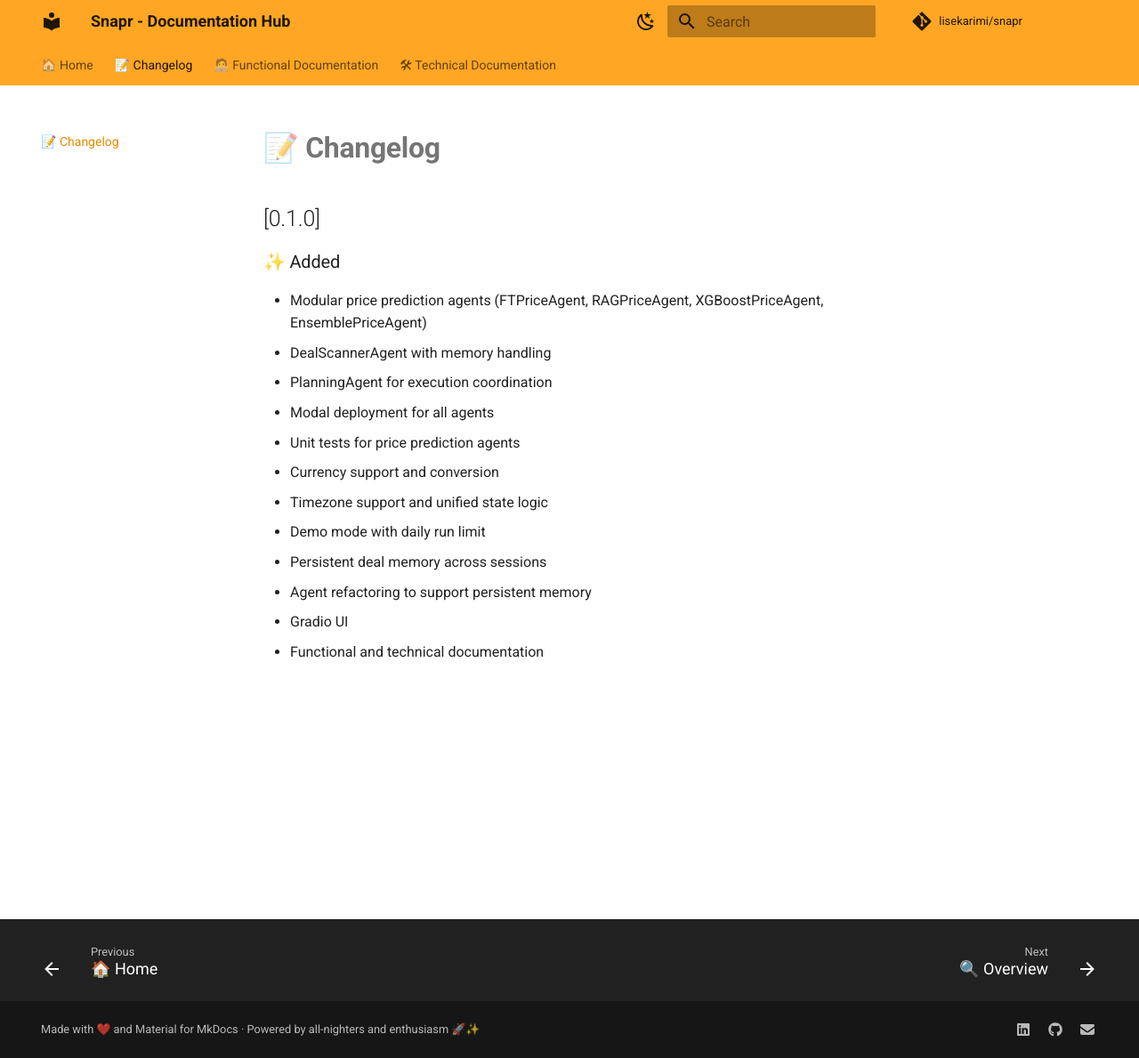
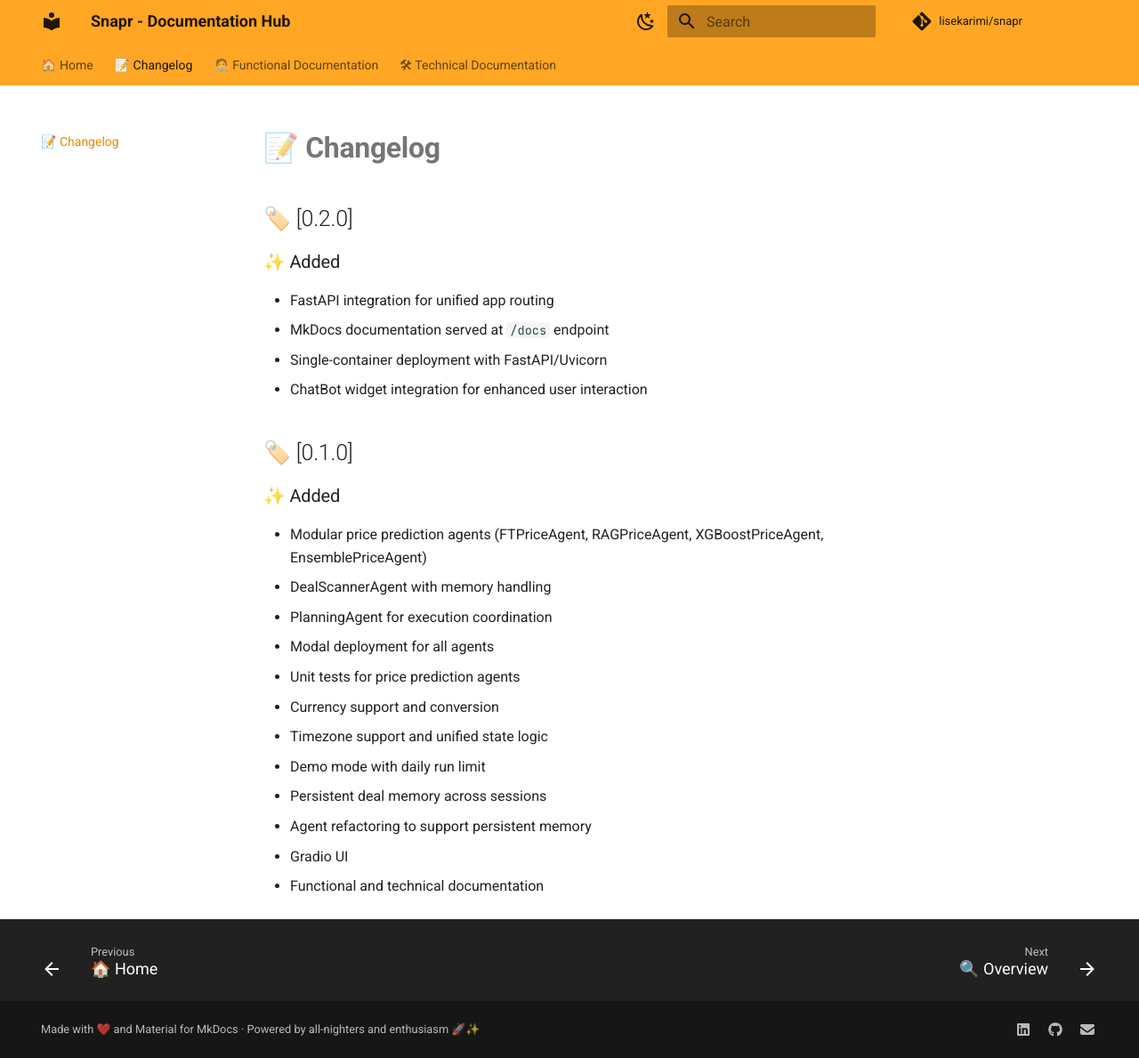
Before and after one commit to lisekarimi/snapr, an MkDocs documentation site: the page built from docs/CHANGELOG.md, in a window 1280 px wide and 1189 px high. Shown: the whole window at 89% size. Built offline with MkDocs 1.6.1 and Material for MkDocs 9.7.7, drawn with Linux system fonts in a browser that asks for light colours; a script that is not in the unit is left out; comment, search, counter and statistics services are not loaded.

Commit message:
docs: update changelog

```diff
--- a/docs/CHANGELOG.md
+++ b/docs/CHANGELOG.md
@@ -1,4 +1,13 @@
-## [0.1.0]
+## 🏷️ [0.2.0]
+
+### ✨ Added
+- FastAPI integration for unified app routing
+- MkDocs documentation served at `/docs` endpoint
+- Single-container deployment with FastAPI/Uvicorn
+- ChatBot widget integration for enhanced user interaction
+
+
+## 🏷️ [0.1.0]
 
 ### ✨ Added
 - Modular price prediction agents (FTPriceAgent, RAGPriceAgent, XGBoostPriceAgent, EnsemblePriceAgent)
```
